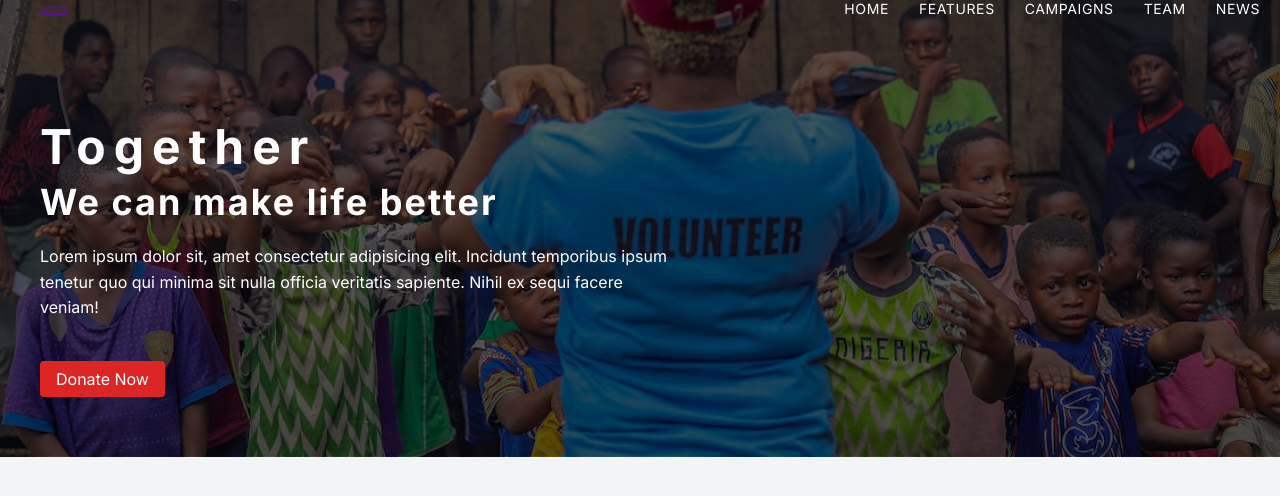
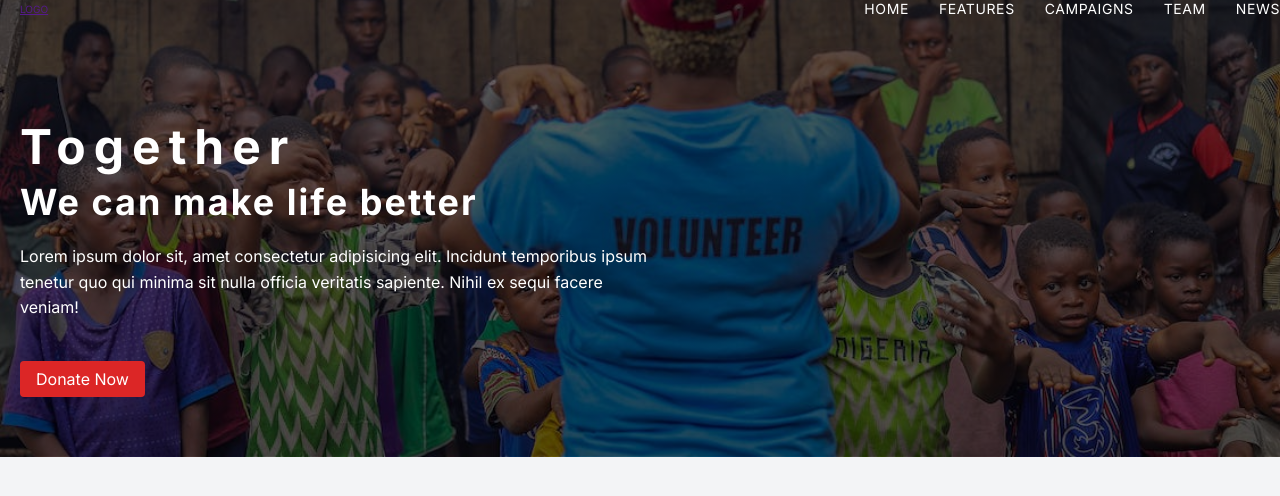
Before and after one commit to joel-nambala/lamukani-midzichenda-v2, a website: page index.html in a window 1280 px wide. Drawn offline with Linux system fonts and the light colour scheme.

Commit message:
Added a padding to the container-fluid class

```diff
--- a/css/base.css
+++ b/css/base.css
@@ -8,7 +8,7 @@
 .container-fluid {
   width: 130rem;
   margin: 0 auto;
-  padding: 0 4rem;
+  padding: 0 2rem;
 }
 
 .btn {
```
